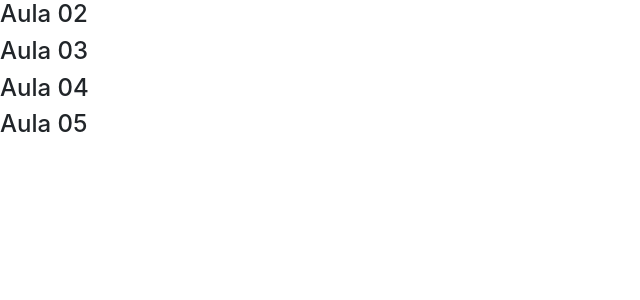
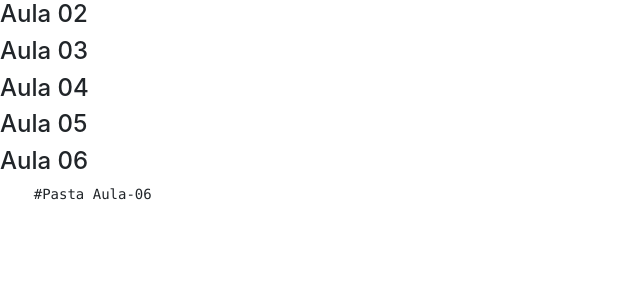
Before and after one commit to paulohbsouza/php_poo, a PHP site: page / in a window 1280 px wide. Shown: the top 300 px of the page, without its empty margins (0-640 px from the left). Run offline with PHP 8.4, Linux system fonts and the light colour scheme.

Commit message:
Update index.php

```diff
--- a/index.php
+++ b/index.php
@@ -73,9 +73,17 @@
     </pre>
     -->
     <h4>Aula 05</h4>
+    <!--
     <pre>
     <?php
-    	#The-Banks
+    	//echo "#Pasta The-Banks";
+    ?>
+    </pre>
+    -->
+    <h4>Aula 06</h4>
+    <pre>
+    <?php
+        echo "#Pasta Aula-06";
     ?>
     </pre>
 
```
